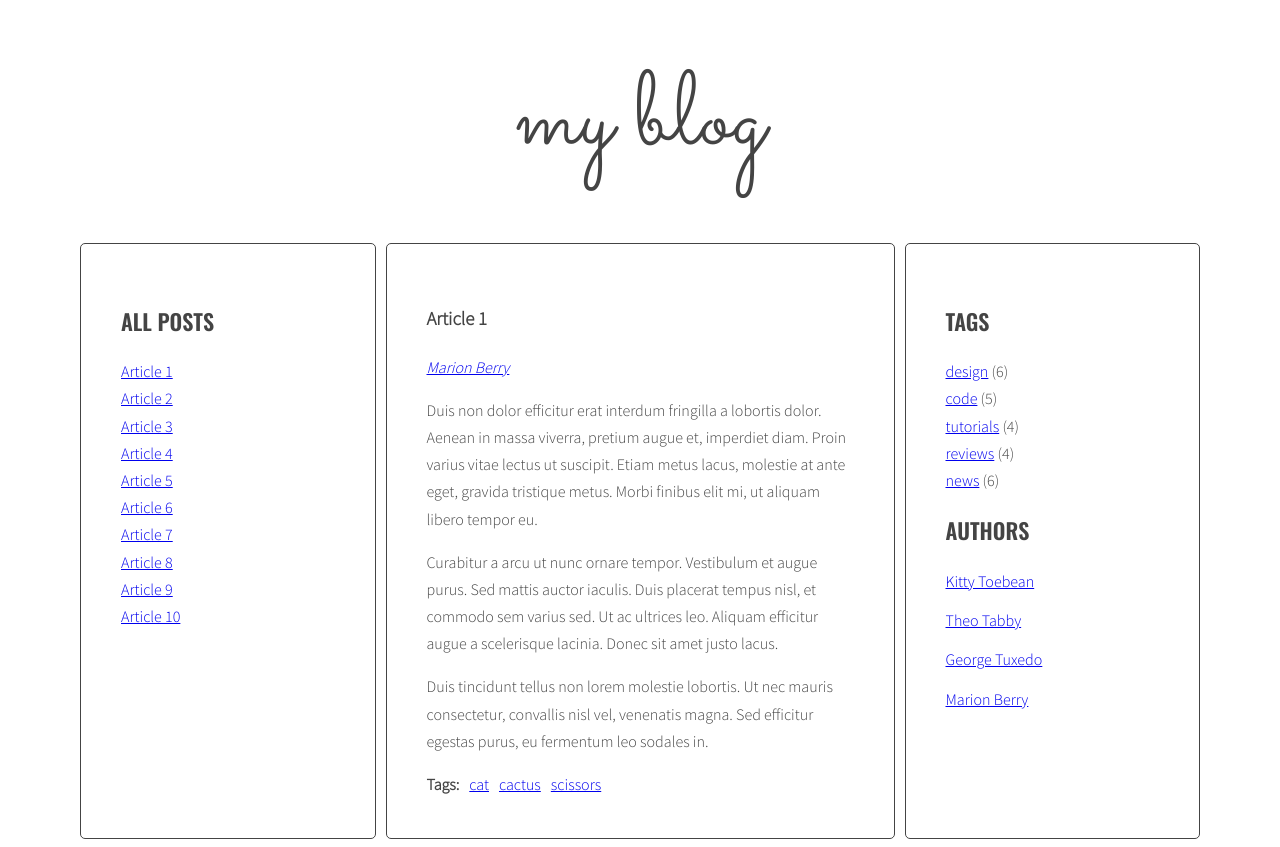
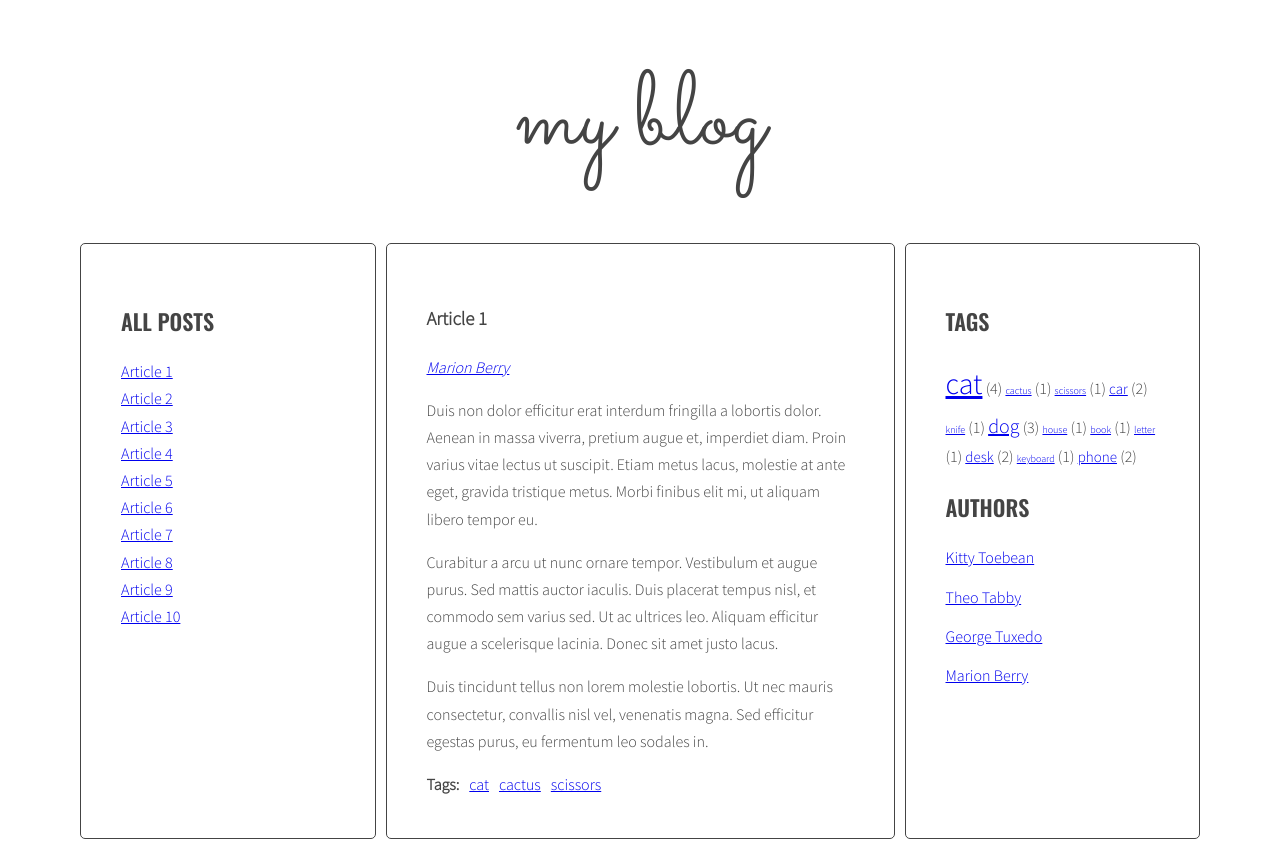
Before and after one commit to lukas1388/javascript-blog, a website: page index.html in a window 1280 px wide. Drawn offline with nearby package versions, Linux system fonts and the light colour scheme.

Commit message:
Add cloud tags for script.js file

```diff
--- a/index.html
+++ b/index.html
@@ -303,13 +303,7 @@
           </section>
           <aside class="sidebar">
             <h2 class="section-title">Tags</h2>
-            <ul class="list tags">
-              <li><a href="#">design</a> <span>(6)</span></li>
-              <li><a href="#">code</a> <span>(5)</span></li>
-              <li><a href="#">tutorials</a> <span>(4)</span></li>
-              <li><a href="#">reviews</a> <span>(4)</span></li>
-              <li><a href="#">news</a> <span>(6)</span></li>
-            </ul>
+            <ul class="list tags"></ul>
             <h2 class="section-title">Authors</h2>
             <ul class="list authors">
               <li>
--- a/js/script.js
+++ b/js/script.js
@@ -39,7 +39,11 @@ const optArticleSelector = '.post',
   optTitleSelector = '.post-title',
   optTitleListSelector = '.titles',
   optArticleTagsSelector = '.post-tags .list',
-  optArticleAuthorSelector = '.post-author';
+  optArticleAuthorSelector = '.post-author',
+  optTagsListSelector = '.tags.list',
+  optCloudClassCount = 5,
+  optCloudClassPrefix = 'tag-size-',
+  optAuthorsListSelector = '.authors.list';
 
 function generateTitleLinks(customSelector = '') {
   /* remove contents of titleList */
@@ -78,7 +82,33 @@ function generateTitleLinks(customSelector = '') {
 
 generateTitleLinks();
 
+function calculateTagsParams(tags){
+  const params = {
+    min: 999999,
+    max: 0
+  };
+  // console.log(tags);
+  for(let tag in tags){
+    // console.log(tag + ' is used ' + tags[tag] + ' times');
+    if(tags[tag] > params.max){
+      params.max = tags[tag];
+    } else if(tags[tag] < params.min){
+      params.min = tags[tag];
+    }
+  }
+  return params;
+}
+
+function calculateTagClass(count, params){
+  const classNumber = Math.floor(((count - params.min) / (params.max - params.min)) * (optCloudClassCount - 1) + 1);
+  const classHTML = optCloudClassPrefix + classNumber;
+  // console.log(classHTML);
+  return classHTML;
+}
+
 function generateTags() {
+  /* [NEW] create a new variable allTags with an empty object */
+  let allTags = {};
   /* find all articles */
   const articles = document.querySelectorAll('article');
   // console.log(articles);
@@ -103,12 +133,40 @@ function generateTags() {
       // console.log(linkHTML);
       /* add generated code to html variable */
       html = html + linkHTML;
+      /* [NEW] check if this link is NOT already in allTags */
+      if(!allTags.hasOwnProperty(tag)){
+        /* [NEW] add tag to allTags object */
+        allTags[tag] = 1;
+      } else {
+        allTags[tag]++;
+      }
       /* END LOOP: for each tag */
+      // console.log(allTags);
     }
     /* insert HTML of all the links into the tags wrapper */
     tagsWrapper.insertAdjacentHTML('afterbegin', html);
     /* END LOOP: for every article: */
   }
+  /* [NEW] find list of tags in right column */
+  const tagList = document.querySelector(optTagsListSelector);
+  const tagsParams = calculateTagsParams(allTags);
+  // console.log('tagsParams: ', tagsParams);
+  // console.log(allTags);
+  /* [NEW] create variable for all links HTML code */
+  let allTagsHTML = '';
+  /* [NEW] START LOOP: for each tag in allTags: */
+  for(let tag in allTags){
+    // console.log(tag);
+  /* [NEW] generate code of a link and add it to allTagsHTML */
+    const tagLinkHTML = '<li><a href="#tag-' + tag + '" class="' + calculateTagClass(allTags[tag], tagsParams) + '">' + tag + '</a> ' + ' (' + allTags[tag] + ') ' + '</li>';
+    // const tagLinkHTML = '<li><a href="#tag-' + tag + '" class="' + calculateTagClass(allTags[tag], tagsParams) + '">' + tag + '</a>' + '</li>';
+    // console.log(tagLinkHTML);
+    allTagsHTML += tagLinkHTML;
+    // allTagsHTML += '<li><a href="#" class="">' + tag + '</a>' + ' (' + allTags[tag] + ')' + '</li>';
+  /* [NEW] END LOOP: for each tag in allTags: */
+  }
+  /* [NEW] add html from allTagsHTML to tagList */
+  tagList.innerHTML = allTagsHTML;
 }
 
 generateTags();
--- a/sass/style.scss
+++ b/sass/style.scss
@@ -102,6 +102,10 @@ h1 a {
   }
 }
 
+.tags li {
+  display: inline;
+}
+
 /* Authors */
 
 .authors {
@@ -131,3 +135,20 @@ h1 a {
     margin: 0 10px 0 0;
   }
 }
+
+/* Tag size */
+.tag-size-1{
+  font-size: 10px;
+}
+.tag-size-2{
+  font-size: 15px;
+}
+.tag-size-3{
+  font-size: 20px;
+}
+.tag-size-4{
+  font-size: 25px;
+}
+.tag-size-5{
+  font-size: 30px;
+}
```
Also changed, not shown: css/style.css, 1 other file.
